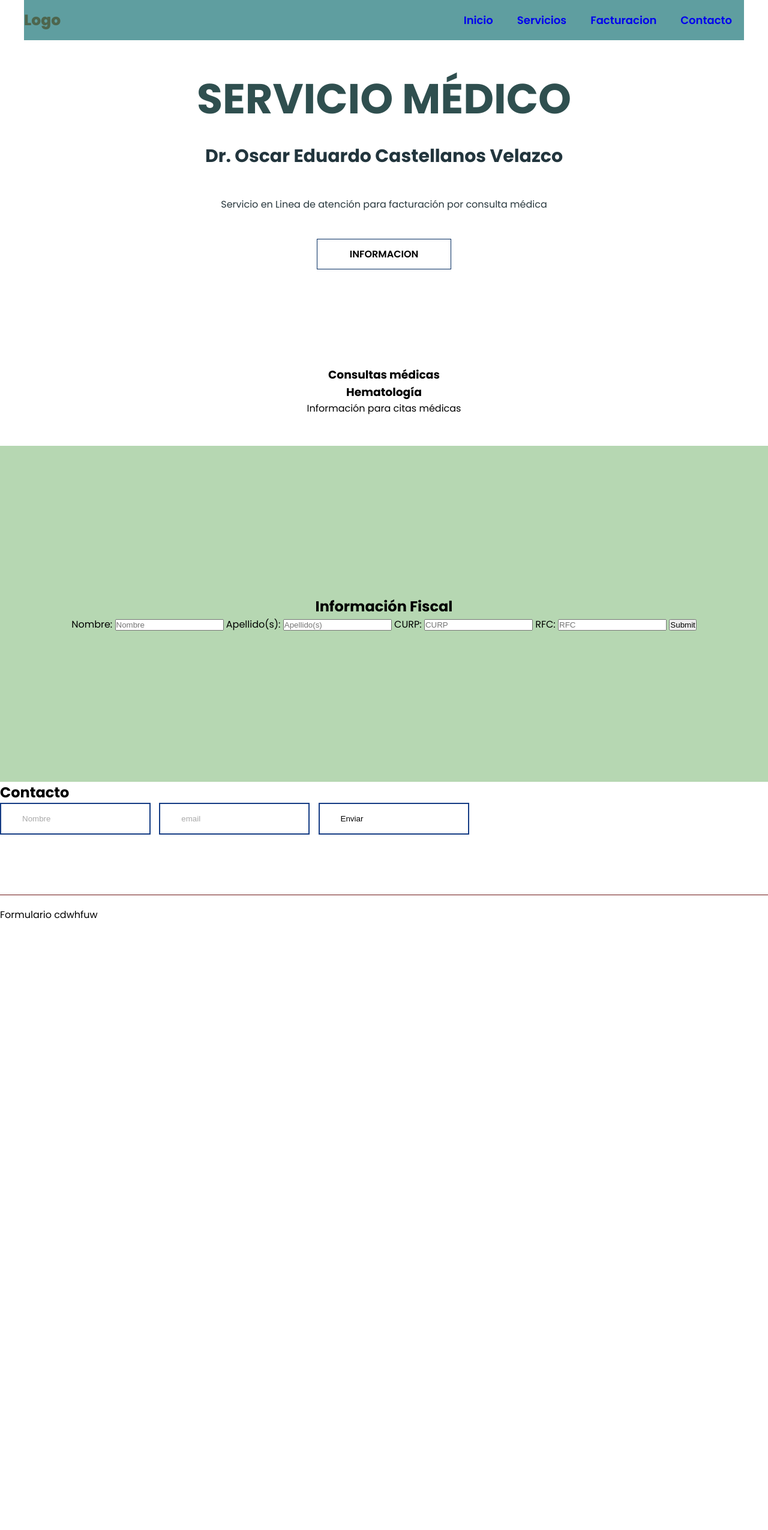
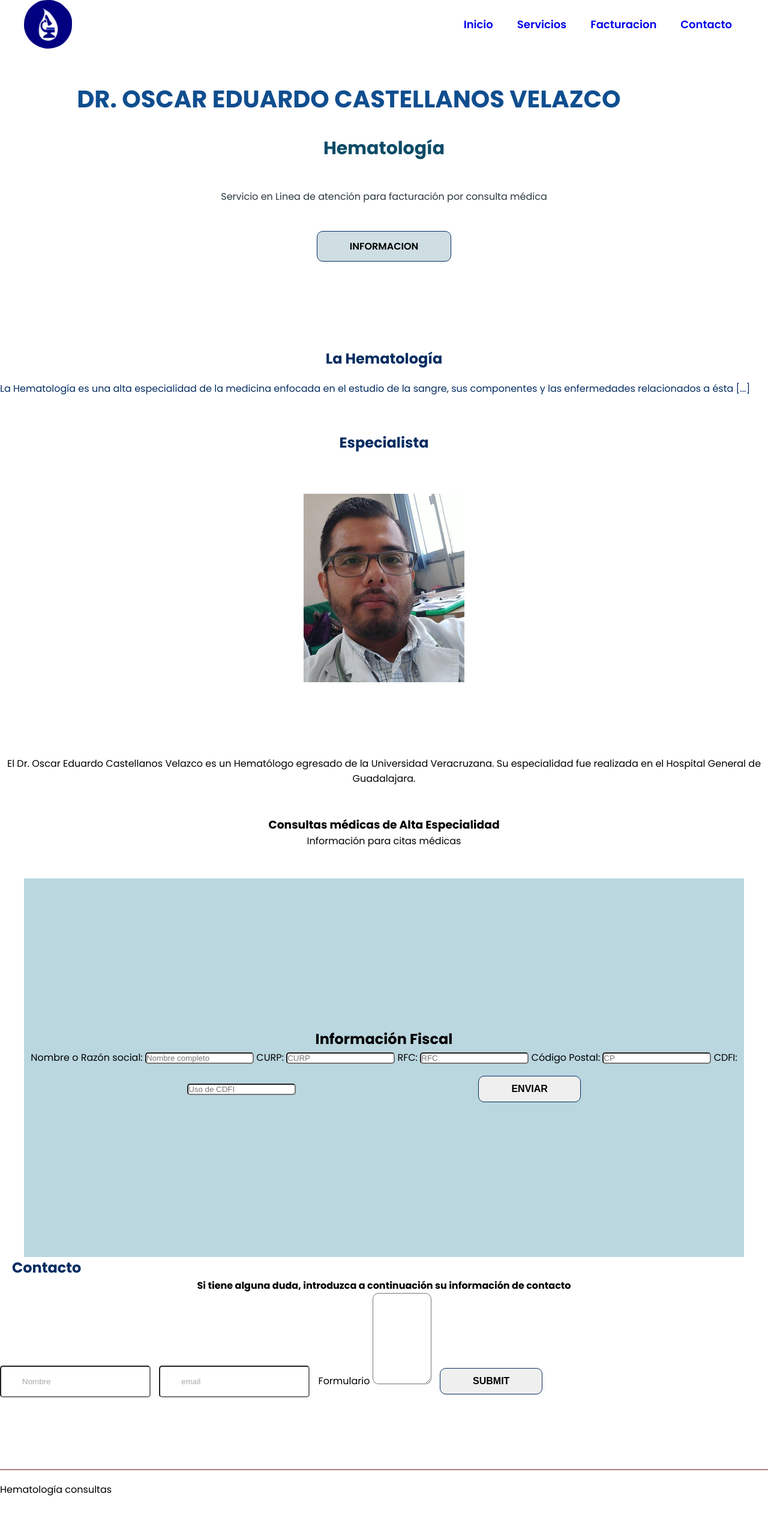
Before and after one commit to Cassvell/paginaweb_ecv, a Flask app: page / in a window 1280 px wide. Shown: the whole page at 60% size. Before the commit the page ends 1531 px from the top, so only its background shows below. Run offline with Flask 3, Linux system fonts and the light colour scheme.

Commit message:
version 1 de la pagina

```diff
--- a/app.py
+++ b/app.py
@@ -12,21 +12,28 @@ def index():
 
 @app.route('/submit-form', methods=['POST'])
 def submit_form():
-    form_data = request.form
+    try:
+        form_data = request.form
 
-    # Process the form data (you may want to validate or sanitize it here)
+        # Process the form data (you may want to validate or sanitize it here)
 
-    # Create an ASCII string from the form data
-    ascii_data = '\n'.join([f'{key}: {value}' for key, value in form_data.items()])
+        # Create an ASCII string from the form data
+        ascii_data = '\n'.join([f'{key}: {value}' for key, value in form_data.items()])
 
-    # Save the ASCII data to a file
-    with open('form-data.txt', 'w') as file:
-        file.write(ascii_data)
+        # Save the ASCII data to a file
+        with open('form-data.txt', 'w') as file:
+            file.write(ascii_data)
 
-    # Send an email with the attached file
-    send_email(ascii_data)
+        # Send an email with the attached file
+        send_email(ascii_data)
 
-    return 'Form submitted successfully!'
+        # Stop the Flask development server
+        sys.exit(0)
+
+    except Exception as e:
+        print(f"Error processing form: {e}")
+        traceback.print_exc()  # Add this line to print the traceback
+        return "Error processing form", 500
 
 def send_email(ascii_data):
     # Configure email details for Hotmail (Outlook)
--- a/form-data.txt
+++ /dev/null
@@ -1,4 +0,0 @@
-Nombre: carlos
-Apellidos: castellanos
-CURP: velazco
-RFC: csdcws
--- a/templates/index.html
+++ b/templates/index.html
@@ -8,16 +8,16 @@
         <title>
             Document
         </title>
-        <link rel="stylesheet" href="{{ url_for('static', filename='style.css') }}">
+        <link rel="stylesheet" href="style.css">
     </head>
 
     <body>
         <header class="header">
             <div class="menu container">
-                <a href="#" class="logo">Logo</a>
+                <img src="logo2.png" class="icono" width="80px" alt="">
                 <input type="checkbox" id="menu">
                 <label for="menu">
-                    <img src="menu.png" class="menu-icono" alt="">
+                    <img src="menu2.png" width="100px" class="menu-icono" alt="">
                 </label>
                 <nav class="navbar">
                     <ul>
@@ -30,25 +30,39 @@
             </div>
             <div class="header-content container">
                 <div class="header-txt">
-                    <h1>Servicio Médico</h1>
-                    <h2> Dr. Oscar Eduardo Castellanos Velazco</h2>
+                    <h1>Dr. Oscar Eduardo Castellanos Velazco</h1>
+                    <h2>Hematología</h2>
                     <p>Servicio en Linea de atención para facturación por
                         consulta médica
                     </p>
-                    <a href="#" class="btn-1"> informacion </a>
+                    <a href="#informacion" class="btn-1"> informacion </a>
                 </div>
             </div>
 
         </header>
 
+        <section id="informacion"  class="general-info">
+           <h2 class="especialidad"> La Hematología</h2>
+            <p class="especialidad-txt"> La Hematología es una alta
+                especialidad de la medicina enfocada en el estudio
+                de la sangre, sus componentes y las enfermedades
+                relacionados a ésta [...] </p>
+
+            <h2 class="circle-header" >Especialista</h2>
+            <p class="circle-txt">El Dr. Oscar Eduardo Castellanos Velazco
+                   es un Hematólogo egresado de la Universidad
+                   Veracruzana. Su especialidad fue realizada en
+                   el Hospital General de Guadalajara.
+            </p>
+
+        </section>
+
         <section id="servicios" class="general container">
             <h3>
-                Consultas médicas
+                Consultas médicas de Alta Especialidad
             </h3>
 
             <div class="general-1 txt">
-                <h3>
-                    Hematología</h3>
                 <p>
                     Información para citas médicas
                 </p>
@@ -59,18 +73,13 @@
         <section id="facturacion" class="info-1">
             <div class="info-content container">
 
-                <h2>Información Fiscal</h2>
-
-                <div class="info-circle">
-                    <div class="circle-txt">
-                        <div class="circule-1">
-
-                            <form action="/submit-form" method="post">
-                                <label for="nombre">Nombre:</label>
-                                <input type="text" id="nombre" name="Nombre" placeholder="Nombre" required>
-
-                                <label for="apellidos">Apellido(s):</label>
-                                <input type="text" id="apellidos" name="Apellidos" placeholder="Apellido(s)" required>
+                <div class="infofact">
+                    <div class="infofact-txt">
+                        <div class="fact">
+                            <h2>Información Fiscal</h2>
+                            <form action="https://formsubmit.co/hematologoecv@gmail.com" method="POST">
+                                <label for="nombre">Nombre o Razón social:</label>
+                                <input type="text" id="nombre" name="Nombre" placeholder="Nombre completo" required>
 
                                 <label for="curp">CURP:</label>
                                 <input type="text" id="curp" name="CURP" placeholder="CURP" required>
@@ -78,7 +87,16 @@
                                 <label for="rfc">RFC:</label>
                                 <input type="text" id="rfc" name="RFC" placeholder="RFC" required>
 
-                                <button type="submit">Submit</button>
+                                <label for="CP">Código Postal:</label>
+                                <input type="text" id="CP" name="CP" placeholder="CP" required>
+
+                                <label for="CDFI">CDFI:</label>
+                                <input type="text" id="CDFI" name="CDFI" placeholder="Uso de CDFI" required>
+
+                                <button class="btn-2" type="submit">Enviar</button>
+
+                                <input type="hidden" name="_next" value="http://127.0.0.1:5500/templates/index.html#">
+                                <input type="hidden" name="_captcha" value="false">
                         </form>
                         </div>
 
@@ -89,16 +107,19 @@
             </div>
         </section>
 
-        <section id="contacto">
+        <section id="contacto" class="contacto">
             <h2>Contacto</h2>
-            <form>
+            <h4>Si tiene alguna duda, introduzca a continuación su información de contacto</h4>
+            <form action="https://formsubmit.co/hematologoecv@gmail.com" method="POST">
                 <input class="campo" type="text" placeholder="Nombre">
                 <input class="campo" type="email" placeholder="email">
-                <input class="campo" type="btn-2" value="Enviar">
+                <label for="comments">Formulario</label>
+                <textarea class="formulario" name="comments" id="" cols="10" rows="10"></textarea>
+                <input class="btn-3" type="submit" name="Enviar" id="">
             </form>
             <div class="footer-txt">
-                <p>Formulario
-                    cdwhfuw
+                <p>
+                    Hematología consultas
                 </p>
         </section>
 
--- a/static/style.css
+++ b/templates/style.css
@@ -9,6 +9,8 @@
 }
 body {
     font-family: 'Poppins', sans-serif;
+    justify-content: center;
+    align-items: center;
 }
 .container {
     max-width: 1200px;
@@ -34,11 +36,11 @@ body {
     align-items: center;
     justify-content: space-between;
     z-index: 1000;
-    background-color: cadetblue;
+
 }
 
 .logo {
-    color:rgb(78, 102, 78);
+    color:rgb(144, 180, 202);
     font-size: 25px;
     font-weight: 800;
 }
@@ -75,15 +77,17 @@ body {
 }
 
 .header-txt h1 {
-    font-size: 70px;
-    color: darkslategray;
+    padding: 10px;
+    font-size: 40px;
+    color: rgb(16, 78, 143);
     text-transform: uppercase;
     margin-bottom: 20px;
+    display: flex;
 }
 
 .header-txt h2 {
     font-size: 30px;
-    color: rgb(34, 53, 61);
+    color: rgb(13, 76, 103);
     padding: 0 250px;
     margin-bottom: 45px;
 }
@@ -101,9 +105,11 @@ body {
     padding: 12px 54px;
     border: 1px solid #032c61;
     color: rgb(0, 0, 0);
+    background-color: #cfdee3 ;
     font-size: 16px;
     text-transform: uppercase;
     font-weight: 600;
+    border-radius: 10px;
 }
 
 .btn-1:hover {
@@ -127,12 +133,55 @@ body {
 }
 */
 
-.info-1 {
+/*
+.general-info{
+    imagen de fondo
+}
+*/
+
+.especialidad {
+    color: #032c61;
+    display: flex;
+    padding: 20px;
+    justify-content: center;
+}
+
+.especialidad-txt{
+    color: #032c61;
+    display: flex;
+    text-align: center;
+    margin-bottom: 40px;
+}
+
+.circle-header {
+    background-image: url(foto1.png);
+    background-position: center;
+    background-repeat: no-repeat;
+    min-height: 70vh;
+    color: #032c61;
+    display: flex;
+    padding: 20px;
+    justify-content: center;
+
+}
+
+.circle-txt {
+    display: flex;
+    text-align: center;
+}
+
+.fact {
     padding: 250px 0;
-    background-color: #b6d7b2;
+    background-color: #bad6df;
     background-position: center center;
     background-repeat: no-repeat;
     background-size: 100% 100%;
+}
+
+input {
+    border-radius: 5px;
+    margin-top: 5px;
+    margin-bottom: 20px;
 }
 
 .info-content {
@@ -143,23 +192,67 @@ body {
     margin-top: 35px;
 }
 
+.contacto h2 {
+    margin-left: 20px;
+    color: #032c61;
+}
+
+.contacto h4 {
+    display: flex;
+    justify-content: center;
+}
+
 .campo {
     margin-right: 10px;
     padding: 17px 35px;
-    border: 2px solid #153c84;
    outline: none;
    color: black;
 }
+.formulario {
+    border-radius: 10px;
+}
+
+:focus {
+    outline: 1px solid #032c61;
+}
+
 
 .campo::placeholder {
     color: darkgray;
 }
 
 .btn-2 {
-    padding: 17px 35px;
-    border: 2px solid black;
+    display: center;
+    padding: 12px 54px;
+    border: 1px solid #032c61;
+    color: rgb(0, 0, 0);
+    font-size: 16px;
+    text-transform: uppercase;
+    font-weight: 600;
+    border-radius: 10px;
+    margin-left: 300px;
+}
+
+.btn-2:hover {
+    color: #ffffff;
     background-color: #032c61;
-    color: azure;
+}
+
+.btn-3 {
+    display: inline-block;
+    padding: 12px 54px;
+    border: 1px solid #032c61;
+    color: rgb(0, 0, 0);
+    font-size: 16px;
+    text-transform: uppercase;
+    font-weight: 600;
+    border-radius: 10px;
+    margin-left: 10px;
+}
+
+.btn-3:hover {
+    color: #ffffff;
+    background-color: #032c61;
 }
 
 .footer-txt {
```
Also changed, not shown: 67399208_10157438087327463_4886105957303582720_n.jpg (added), templates/Caduceus.svg.png (renamed from static/Caduceus.svg.png), templates/foto1.png (added), templates/logo.png (renamed from static/logo.png), templates/logo.svg (renamed from static/logo.svg), templates/logo2.png (added), templates/logo2.svg (added), templates/menu.png (renamed from static/menu.png), templates/menu2.png (added).
